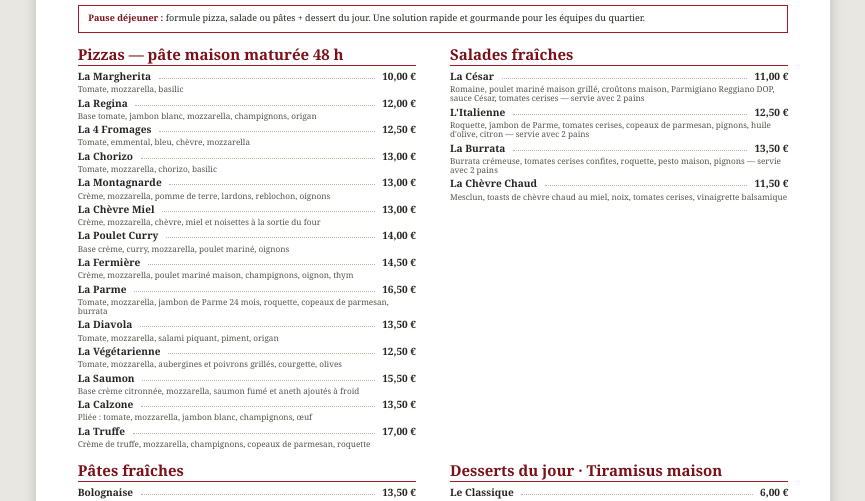
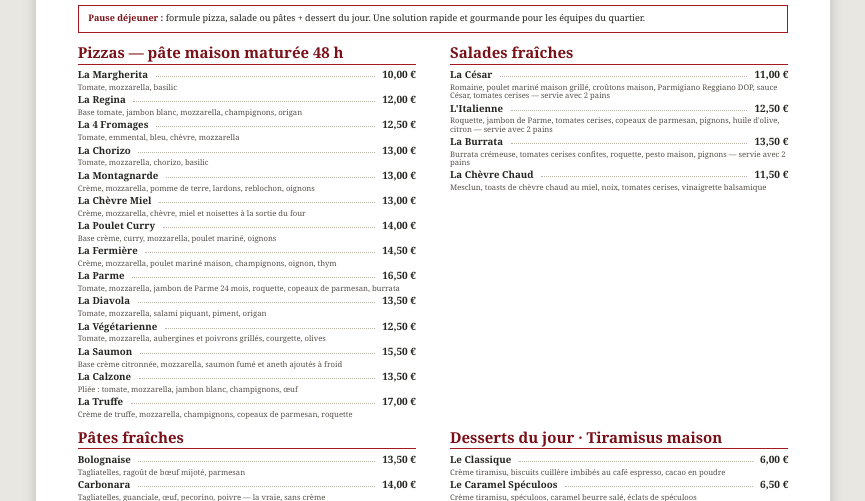
Before and after one commit to Seb-ix-coder/La-Trattoria-, a plain HTML site: page carte/impression/01-carte-principale.html in a window 1280 px wide. Shown: the part 239-740 px from the top of the page, without its empty margins (207-1072 px from the left). Drawn offline with Linux system fonts and the light colour scheme.

Commit message:
Ajuster la densite de la carte principale A4
Co-authored-by: arena-agent <297053741+arena-agent@users.noreply.github.com>

```diff
--- a/carte/impression/01-carte-principale.html
+++ b/carte/impression/01-carte-principale.html
@@ -21,20 +21,20 @@ body { color: #252521; font-family: Georgia, 'Times New Roman', serif; }
 .brand .tagline { margin: 1.5mm 0 0; color: #5d663c; font-size: 11px; font-style: italic; }
 .menu-grid { display: grid; grid-template-columns: 1fr 1fr; gap: 0 9mm; margin-top: 1mm; }
 .section { break-inside: avoid; page-break-inside: avoid; margin: 3.8mm 0 0; }
-.dense .section { margin-top: 2.5mm; }
+.dense .section { margin-top: 2mm; }
 .section h2 { margin: 0 0 1.2mm; padding-bottom: .8mm; border-bottom: 1px solid #a51822;
   color: #7a1018; font-size: 15px; line-height: 1.1; }
 .section .section-note { margin: -0.4mm 0 1.2mm; color: #6e6a63; font-size: 9.5px; font-style: italic; }
 .menu-item { break-inside: avoid; page-break-inside: avoid; margin: 1.7mm 0; }
-.dense .menu-item { margin: 1.1mm 0; }
+.dense .menu-item { margin: .8mm 0; }
 .item-top { display: flex; align-items: baseline; gap: 2mm; line-height: 1.05; }
 .item-name { font-size: 11.3px; font-weight: 700; }
-.dense .item-name { font-size: 10.1px; }
+.dense .item-name { font-size: 9.7px; }
 .dots { flex: 1; min-width: 3mm; border-bottom: 1px dotted #b9b3a4; transform: translateY(-1px); }
 .price { white-space: nowrap; font-size: 11.3px; font-weight: 700; }
 .dense .price { font-size: 10.1px; }
 .item-desc { margin-top: .7mm; color: #57534c; font-size: 9.3px; line-height: 1.18; }
-.dense .item-desc { font-size: 8.2px; line-height: 1.12; }
+.dense .item-desc { font-size: 7.7px; line-height: 1.08; }
 .item-desc strong { color: #7a1018; }
 .footer { margin-top: auto; padding-top: 3mm; border-top: 1px solid #b9b3a4; text-align: center;
   color: #5d5a53; font: 8.2px/1.3 Arial, sans-serif; }
```
Also changed, not shown: carte/impression/02-carte-pizzas.html (+4 -4 lines), carte/impression/03-glaces-langelys.html (+4 -4 lines), carte/impression/04-bieres-du-moment.html (+4 -4 lines), 1 other file.
